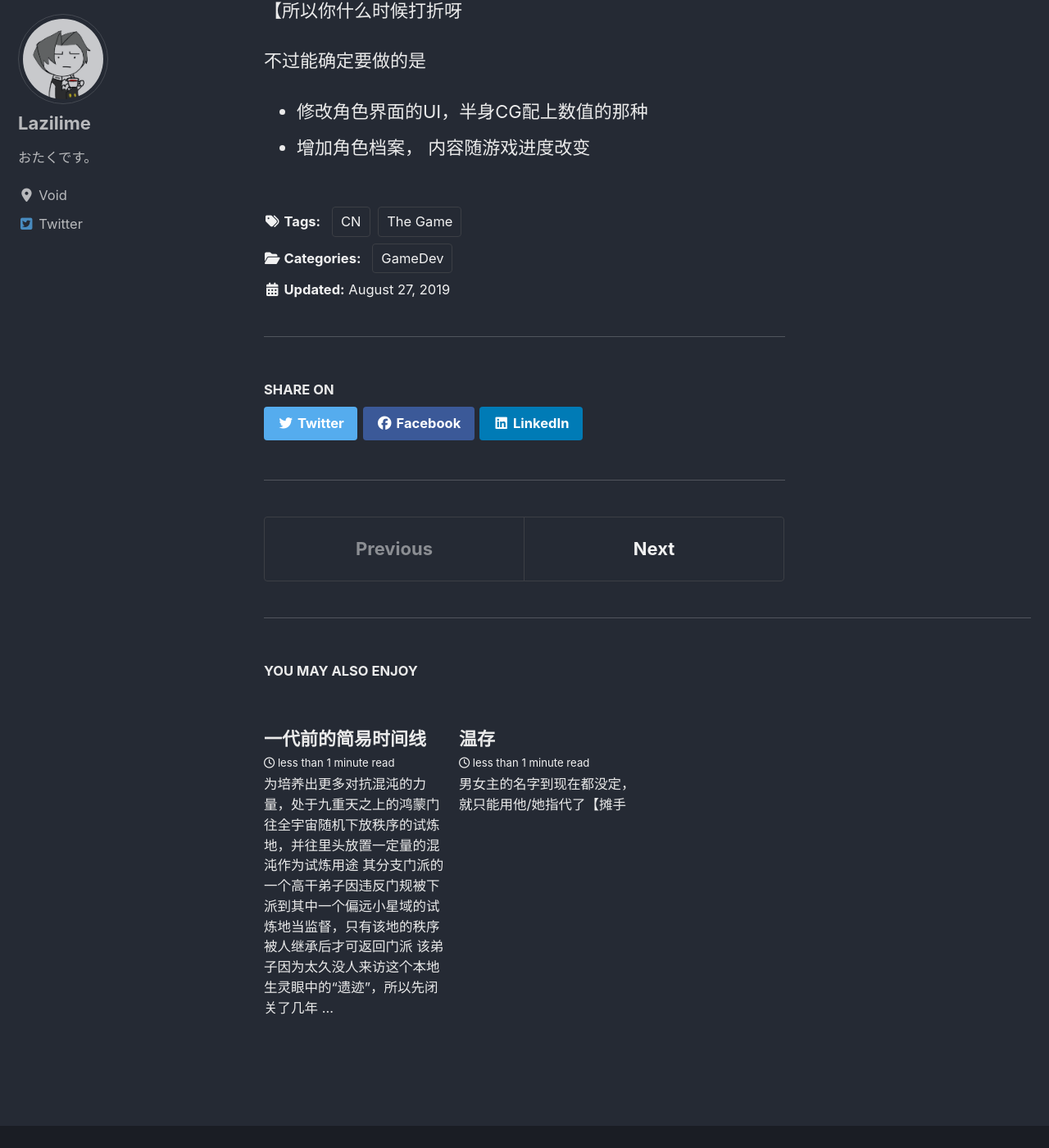
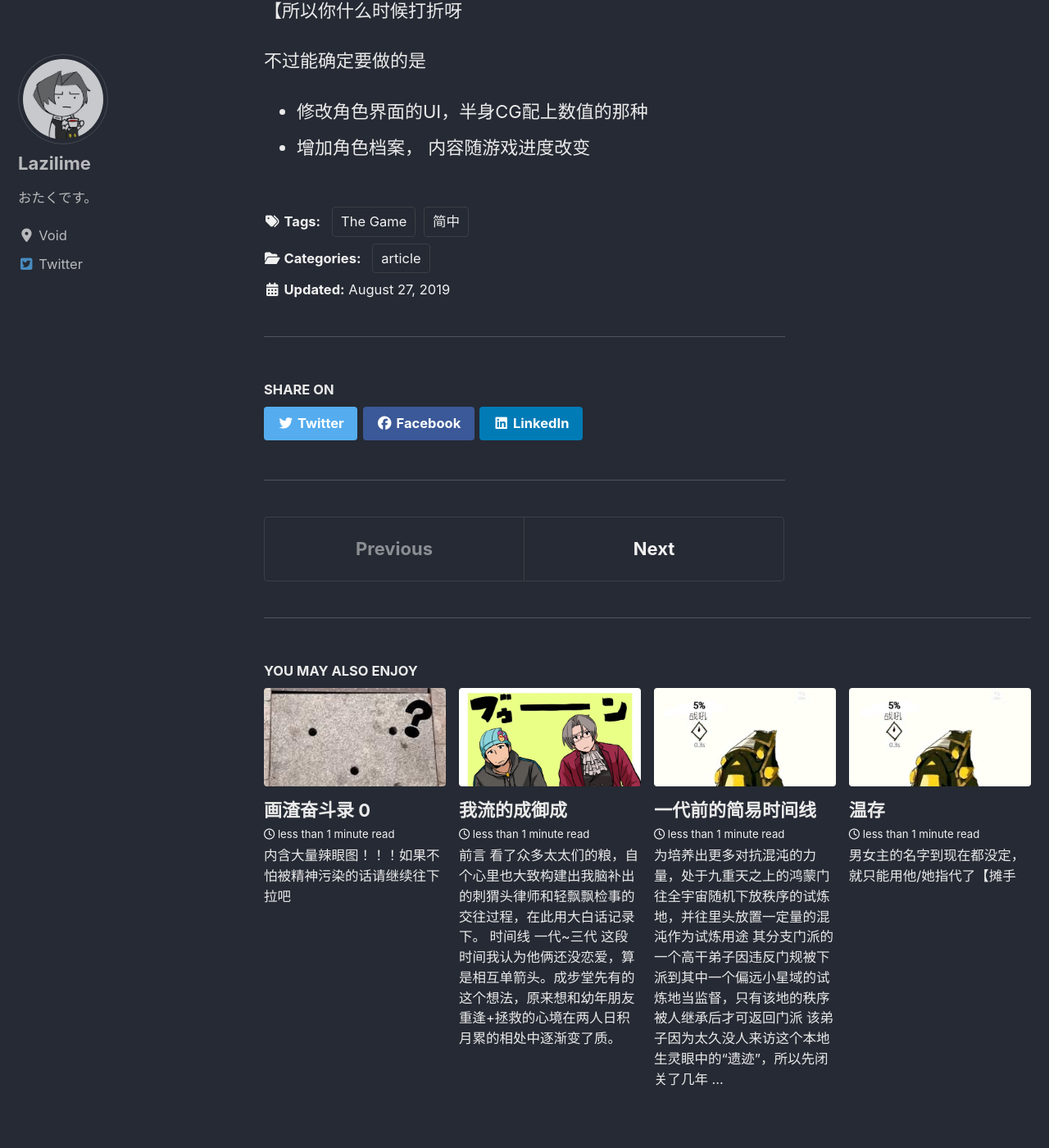
Before and after one commit to lazilime/lazilime.github.io, a Jekyll site: the page built from _posts/2019-08-27-first-step-summary.md, in a window 1280 px wide and 1400 px high, scrolled down 2393 px. Shown: the whole window at 82% size. Built offline with Jekyll 4.4.1, drawn with Linux system fonts in a browser that asks for light colours; cached includes are drawn as plain includes; nearby versions of some CDN libraries.

Commit message:
add more posts
- update navigation bar
- re-organize categories and tags

```diff
--- a/_config.yml
+++ b/_config.yml
@@ -25,7 +25,7 @@
 baseurl                  : # the subpath of your site, e.g. "/blog"
 repository               : "lazilime/lazilime.github.io"
 teaser                   : "/assets/images/teaser1.jpg"
-logo                     : "/assets/images/logo.jpg"
+logo                     : "/assets/images/logo.png"
 masthead_title           : # overrides the website title displayed in the masthead, use " " for no title
 # breadcrumbs            : false # true, false (default)
 words_per_minute         : 200
@@ -127,7 +127,7 @@
       # url: "https://facebook.com/"
     - label: "GitHub"
       icon: "fab fa-fw fa-github"
-      # url: "https://github.com/"
+      # url: "https://github.com/lazilime"
     - label: "Instagram"
       icon: "fab fa-fw fa-instagram"
       # url: "https://instagram.com/"
@@ -143,7 +143,7 @@
       # url:
     - label: "GitHub"
       icon: "fab fa-fw fa-github"
-      # url:
+      # url: "https://github.com/lazilime"
     - label: "GitLab"
       icon: "fab fa-fw fa-gitlab"
       # url:
@@ -232,7 +232,7 @@
   - jekyll-gist
   - jekyll-feed
   - jekyll-include-cache
-  - jekyll-archives
+  # - jekyll-archives
 
 # mimic GitHub Pages with --safe
 whitelist:
@@ -241,7 +241,7 @@
   - jekyll-gist
   - jekyll-feed
   - jekyll-include-cache
-  - jekyll-archives
+  # - jekyll-archives
 
 
 # Archives
--- a/_posts/2019-08-27-first-step-summary.md
+++ b/_posts/2019-08-27-first-step-summary.md
@@ -2,10 +2,10 @@
 title:  "初期准备总结"
 related: true
 categories:
-  - GameDev
+  - article
 tags:
   - The Game
-  - CN
+  - 简中
 ---
 唔，总算下了决心要开始制作这个故事了，来个目前进度的总结让自己瞅瞅。
 
--- /dev/null
+++ b/_posts/2019-12-26-narumitsu-my-pov.md
@@ -0,0 +1,34 @@
+---
+title:  "我流的成御成"
+related: true
+categories:
+  - article
+tags:
+  - 逆転裁判
+  - ナルミツ
+  - ミツナル
+  - 简中
+header:
+  image: /assets/images/teaser.jpg
+  image_description: "A header image"
+  teaser: /assets/images/teaser.jpg
+---
+# 前言
+看了众多太太们的粮，自个心里也大致构建出我脑补出的刺猬头律师和轻飘飘检事的交往过程，在此用大白话记录下。
+# 时间线
+## 一代~三代
+这段时间我认为他俩还没恋爱，算是相互单箭头。成步堂先有的这个想法，原来想和幼年朋友重逢+拯救的心境在两人日积月累的相处中逐渐变了质。
+
+而御剑在成步堂的陪伴下逐渐了解了人情世故，虽然还是有点羞涩啦。
+
+除了俩人没谈恋爱，其实是标准的成御同人发展走向。
+## 三代与四代之间
+失去律师徽章的成步堂心灰意冷下决定渐渐远离御剑，心想着不能让自己身上的黑色流言影响到好不容易建立起声望的御剑，加上也想断掉自己单恋的这个念头。
+
+而御剑除了在忙国外研修的事，也开始在被成步堂刻意躲开后思考起俩人的关系。最后主动出击，袒露心意，开始追起成步堂。就有点御成的风味了。
+
+这个时间段是我脑补最多的部分，毕竟我超吃局长御x4代成的，超美味^q^。
+## 五代~六代
+俩人都事业有成了，就三口之家开始了嘛。开始有一些家长里短的事儿出现了，不过总体还是很和谐的啦。这个时间段我没怎么脑补过，毕竟我这个渣渣水平没法把平淡的日常脑补的超美味QAQ。
+# 结语
+其实从五代的点开始我的脑补就已经偏离官方剧情了（六代DLC里还单身的俩人），不过同人嘛，当然怎么爽就怎么来。希望在他俩能在互相在一起的平行时空里幸福的生活下去。
--- /dev/null
+++ b/_posts/2020-01-01-drawing-record-0.md
@@ -0,0 +1,60 @@
+---
+title:  "画渣奋斗录 0"
+related: true
+categories:
+  - art
+tags:
+  - 杂记
+  - 简中
+
+header:
+  teaser: /assets/images/teaser2.jpg
+---
+
+<h1 style = "color:red;">内含大量辣眼图！！！如果不怕被精神污染的话请继续往下拉吧</h1>
+
+很快就要去接受正经的美术教育了，希望能帮助我在摸同人的道路上走得更远。所以干脆开个记录blog吧，放点之前的临摹当做对比图。渣渣如我的原创根本没法看_(:з」∠)_
+
+图序从早到现在：
+
+![image](/assets/images/dr/0-1.jpg)
+
+这是逆检1里20御的图像，感觉和原图差了好多233
+
+![image](/assets/images/dr/0-2.jpg)
+
+好像是十周年的官图
+
+![image](/assets/images/dr/0-3.jpg)
+
+动画第一季第二个OP里的一帧，那里头一段的俩人CP感满过头了233
+
+![image](/assets/images/dr/0-4.jpg)
+
+重置版的宣传图，俩位都被我画丑了对不起【土下座
+
+![image](/assets/images/dr/0-5.jpg)
+
+动画第一季DL6最后和成步堂夫夫双打的一帧
+
+![image](/assets/images/dr/0-6.jpg)
+
+同上
+
+![image](/assets/images/dr/0-7.jpg)
+
+这算是唯一一张原创233，希望有朝一日图力够高能画出来
+
+![image](/assets/images/dr/0-8.jpg)
+
+左边是游戏第一部的宣传桌面，小御在看一旁的窗外。右边是逆检1OST的专辑图，菜鸡如我看不出来线稿233
+
+![image](/assets/images/dr/0-9.jpg)
+
+似乎是逆检2的官图，在英文wiki里看到了同样画风的图
+
+![image](/assets/images/dr/0-10.jpg)
+
+一个OST封面上的小御，这图的手真的是太难画了，放弃了.jpg
+
+总而言之还是感谢蓝西装的刺猬头律师和红西装的轻飘飘检事，要不是你俩~~的同人~~那么美味，我也不会下定决心画同人。希望我能坚持记录一年，也希望一年后我能有不少进步ᕕ( ᐛ )ᕗ
```
Also changed, not shown: _data/navigation.yml (+4 -4 lines), _posts/2019-08-31-short-novel-1.md (+2 -2 lines), _posts/2019-08-31-timeline-part1.md (+2 -2 lines), assets/images/logo.png (added), assets/images/teaser1.jpg (added), assets/images/teaser2.jpg (added), 10 other files.
